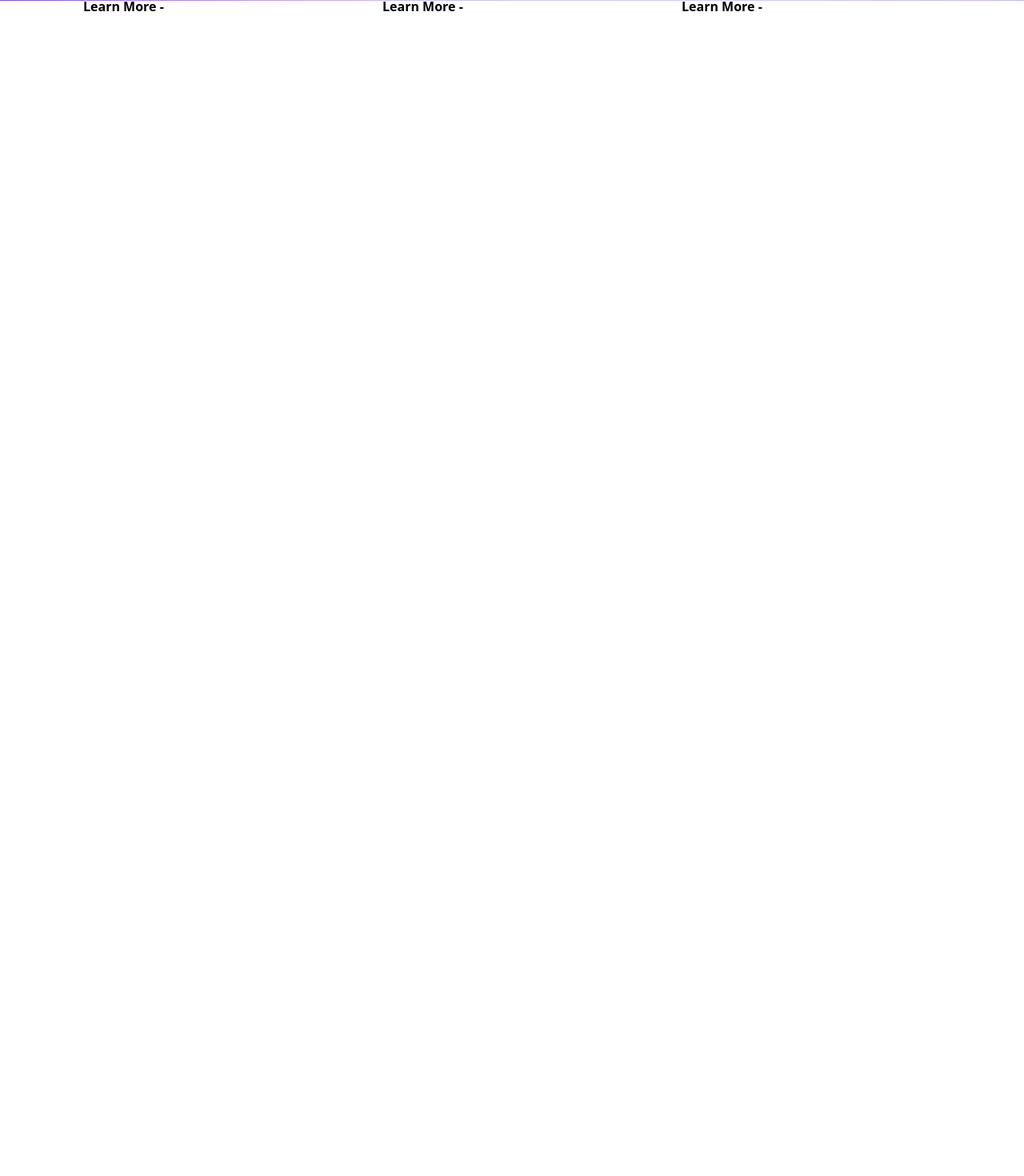
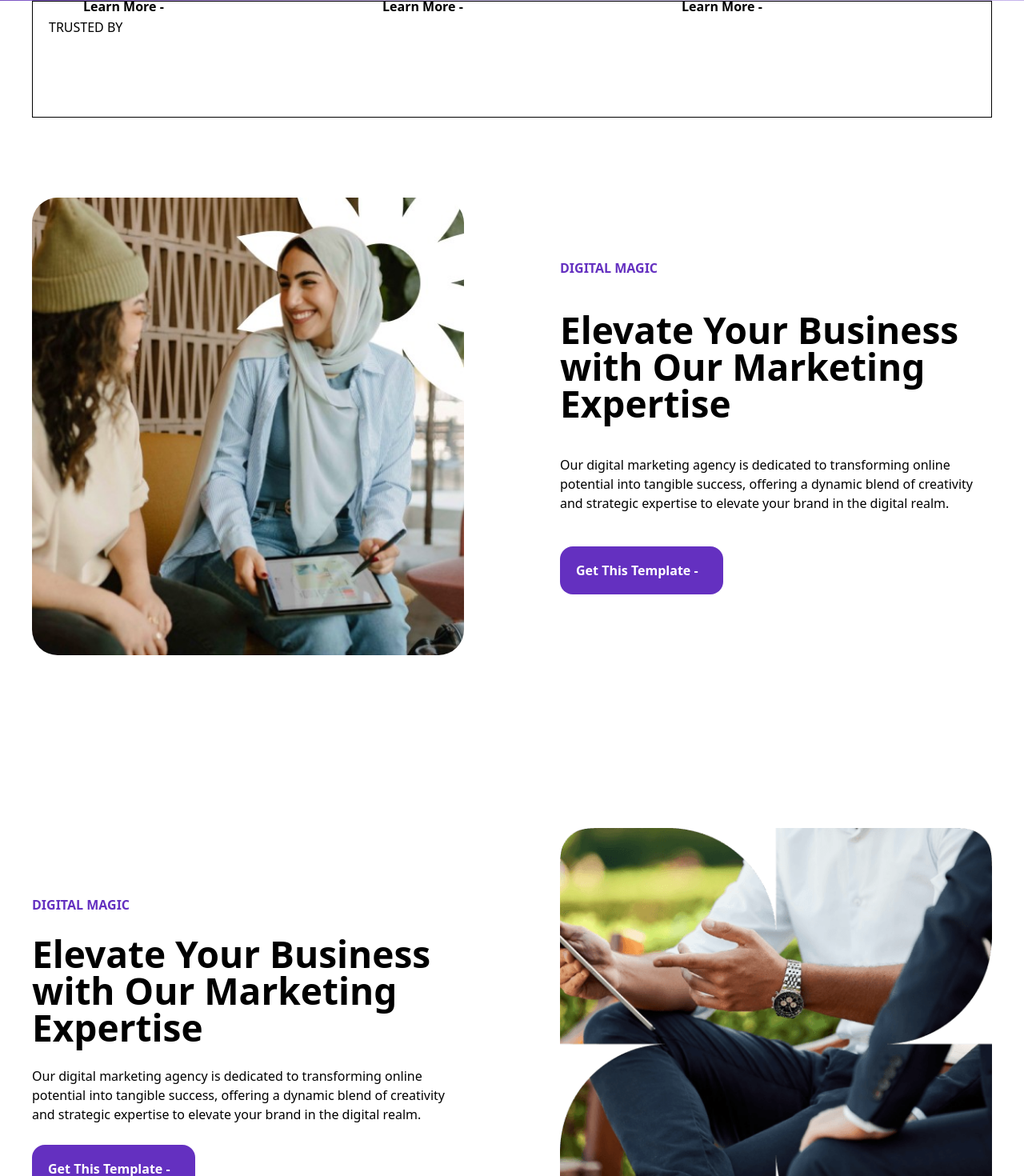
Before and after one commit to deepak-077/digital_Marketing, a Next.js app: page / in a window 1280 px wide. Shown: the part 799-2269 px from the top of the page at 80% size. Before the commit the page ends 844 px from the top, so only its background shows below. Built offline with nearby package versions, Linux system fonts and the light colour scheme.

Commit message:
thirs & fourth page

```diff
--- a/app/components/First.tsx
+++ b/app/components/First.tsx
@@ -24,7 +24,7 @@ function First(){
 
                 <div className="flex flex-col items-center justify-between w-full max-w-290 h-93">
 
-                    <div className="flex flex-col items-center justify-between w-full max-w-290 h-51 border border-white">
+                    <div className="flex flex-col items-center justify-between w-full max-w-290 h-51">
                         <p className="w-full h-[15px] text-sm text-[#bb94e5] text-center font-semibold">YOUR NEW MARKETING WEBSITE</p>
                         <h1 className="w-full max-w-200 h-[158px] text-[68px] text-white text-center leading-none "> Let's Build Your Online Success Story </h1>
                     </div>
--- /dev/null
+++ b/app/components/Fourth.tsx
@@ -0,0 +1,32 @@
+function Fourth(){
+    return(
+        <div className="flex justify-center px-5 py-25">
+            <div className="flex justify-between items-center w-full max-w-300 h-143 ">
+
+            {/* Left part */}
+            <div className="flex flex-col justify-between w-full max-w-135 h-93">
+                <p className="w-full font-semibold text-[#6430c0]">DIGITAL MAGIC</p>
+                <h2 className="w-full text-[46px] font-semibold leading-none">Elevate Your Business with Our Marketing Expertise</h2>
+                <p className="">Our digital marketing agency is dedicated to transforming online potential into tangible success,
+                    offering a dynamic blend of creativity and strategic expertise to elevate your brand in the digital realm.</p>
+
+                <div className="flex justify-center w-51 px-5 py-[18px] bg-[#6430c0] rounded-2xl">
+                    <span className="w-full text-white font-semibold">
+                        Get This Template -
+                    </span>
+
+                </div>
+
+            </div>
+
+            {/* right part */}
+            <img src="two.png" alt="" className="w-135 h-135 rounded-4xl"/>
+
+        </div>
+
+        </div>
+
+    )
+
+}
+export default Fourth
--- /dev/null
+++ b/app/components/Second.tsx
@@ -0,0 +1,17 @@
+function Second(){
+    return(
+        <div className="flex justify-center ">
+            <div className="w-full max-w-300 p-5 border">
+
+                <p>TRUSTED BY</p>
+                <section className="w-248 h-20">
+
+
+                </section>
+            </div>
+        </div>
+
+    )
+
+}
+export default Second
--- /dev/null
+++ b/app/components/Third.tsx
@@ -0,0 +1,32 @@
+function Third(){
+    return(
+        <div className="flex justify-center px-5 py-25">
+            <div className="flex justify-between items-center w-full max-w-300 h-143 ">
+
+            {/* Left part */}
+            <img src="one.jpg" alt="" className="w-135 h-143 rounded-4xl"/>
+
+            {/* Right part */}
+            <div className="flex flex-col justify-between w-full max-w-135 h-105">
+                <p className="w-full font-semibold text-[#6430c0]">DIGITAL MAGIC</p>
+                <h2 className="w-full text-[46px] font-semibold leading-none">Elevate Your Business with Our Marketing Expertise</h2>
+                <p className="">Our digital marketing agency is dedicated to transforming online potential into tangible success,
+                    offering a dynamic blend of creativity and strategic expertise to elevate your brand in the digital realm.</p>
+
+                <div className="flex justify-center w-51 px-5 py-[18px] bg-[#6430c0] rounded-2xl">
+                    <span className="w-full text-white font-semibold">
+                        Get This Template -
+                    </span>
+
+                </div>
+
+            </div>
+
+        </div>
+
+        </div>
+
+    )
+
+}
+export default Third
--- a/app/page.tsx
+++ b/app/page.tsx
@@ -1,13 +1,16 @@
 import Image from "next/image";
 import Navbar from "./components/Navbar";
-import First from "./components/First";
+import Second from "./components/Second";
+import Third from "./components/Third";
+import Fourth from "./components/Fourth";
 
 export default function Home() {
   return (
     <div>
       <Navbar/>
-
-
+      <Second/>
+      <Third/>
+      <Fourth/>
     </div>
   );
 }
```
Also changed, not shown: public/one.jpg (added), public/two.png (added).
